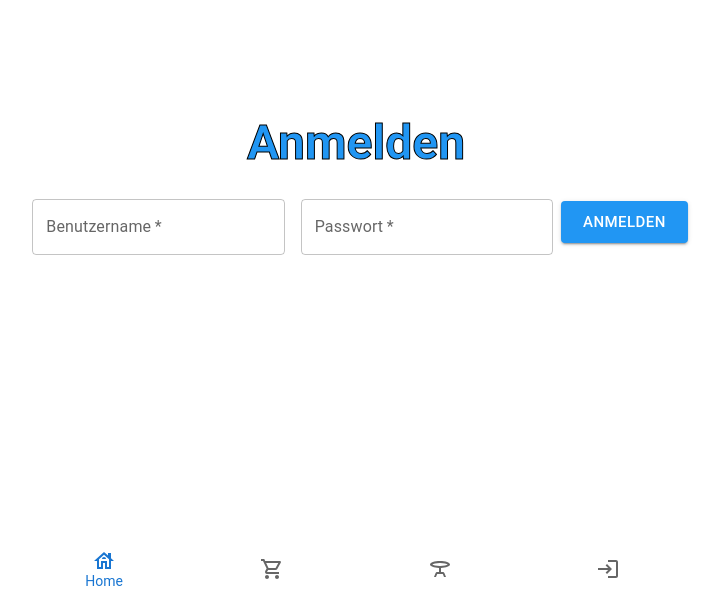
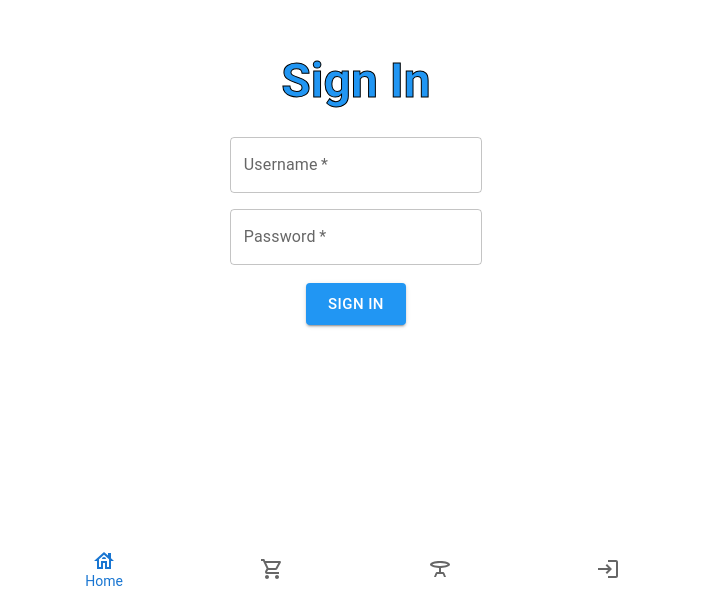
Before and after one commit to mantheij/fastorder, a React (Create React App) app in the folder Frontend/: page /signin in a window 1280 px wide. Shown: the part 203-800 px from the top of the page, without its empty margins (284-1004 px from the left). Built offline with nearby package versions, Linux system fonts and the light colour scheme.

Commit message:
Rückmeldung bei leerem Login, Testklasse SignInViewTest.js

```diff
--- a/Frontend/src/views/SignInView.js
+++ b/Frontend/src/views/SignInView.js
@@ -1,5 +1,5 @@
 import React, { useState } from 'react';
-import { Typography, Box, Button, TextField } from '@mui/material';
+import { Typography, Box, Button, TextField, Snackbar } from '@mui/material';
 import { createTheme } from '@mui/material/styles';
 import { blue } from '@mui/material/colors';
 
@@ -7,6 +7,7 @@ const SignInView = () => {
     // State variables
     const [username, setUsername] = useState('');
     const [password, setPassword] = useState('');
+    const [openSnackbar, setOpenSnackbar] = useState(false);
 
     // MUI theme customization
     const theme = createTheme({
@@ -21,19 +22,33 @@ const SignInView = () => {
     });
 
     // Handle sign in
-    const handleSignIn = () => {
+    const handleSignIn = (e) => {
+        e.preventDefault();
+        if (username === '' || password === '') {
+            setOpenSnackbar(true);
+            return;
+        }
         // Implement sign in logic here
         console.log('Username:', username);
         console.log('Password:', password);
     };
 
+    // Close Snackbar
+    const handleCloseSnackbar = () => {
+        setOpenSnackbar(false);
+    };
+
     return (
         <div style={{ padding: '20px', minHeight: 'calc(100vh - 56px)', display: 'flex', flexDirection: 'column', alignItems: 'center', justifyContent: 'center' }}>
-            <Typography variant="h3" gutterBottom sx={{ color: theme.palette.primary.main, marginBottom: '20px', WebkitTextStroke: '1px black', fontWeight: 'bold' }}>Anmelden</Typography>
+            <Typography variant="h3" gutterBottom sx={{ color: theme.palette.primary.main, marginBottom: '20px', WebkitTextStroke: '1px black', fontWeight: 'bold' }}>Sign In</Typography>
             <Box
                 component="form"
                 sx={{
                     '& .MuiTextField-root': { m: 1, width: '25ch' },
+                    display: 'flex',
+                    flexDirection: 'column',
+                    alignItems: 'center',
+                    justifyContent: 'center',
                 }}
                 noValidate
                 autoComplete="off"
@@ -41,7 +56,7 @@ const SignInView = () => {
             >
                 <TextField
                     id="username"
-                    label="Benutzername"
+                    label="Username"
                     variant="outlined"
                     value={username}
                     onChange={(e) => setUsername(e.target.value)}
@@ -49,15 +64,21 @@ const SignInView = () => {
                 />
                 <TextField
                     id="password"
-                    label="Passwort"
+                    label="Password"
                     type="password"
                     variant="outlined"
                     value={password}
                     onChange={(e) => setPassword(e.target.value)}
                     required
                 />
-                <Button variant="contained" size="large" type="submit" sx={{ marginTop: '10px', backgroundColor: theme.palette.primary.main }}>Anmelden</Button>
+                <Button variant="contained" size="large" type="submit" sx={{ marginTop: '10px', backgroundColor: theme.palette.primary.main }}>Sign In</Button>
             </Box>
+            <Snackbar
+                open={openSnackbar}
+                autoHideDuration={6000}
+                onClose={handleCloseSnackbar}
+                message="Please fill in all fields."
+            />
         </div>
     );
 };
```
Also changed, not shown: Frontend/src/tests/SignInViewTest.js (added, +45 -0 lines).
